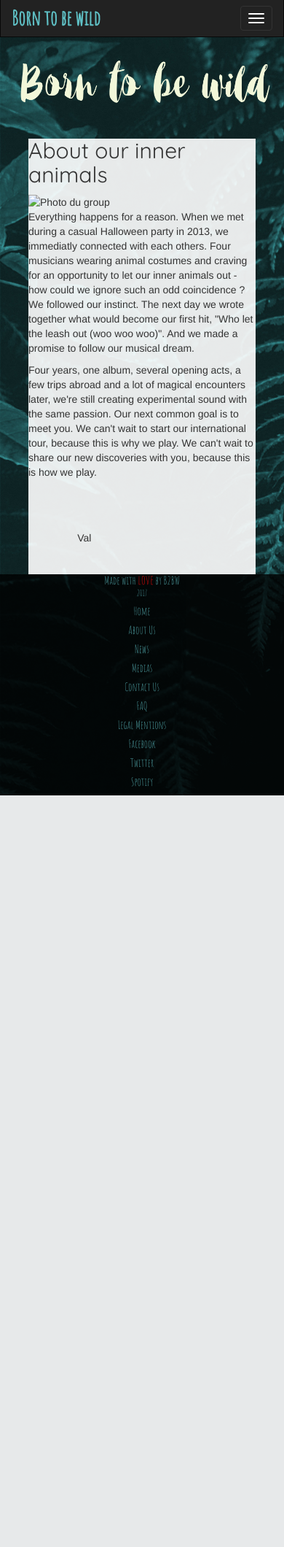
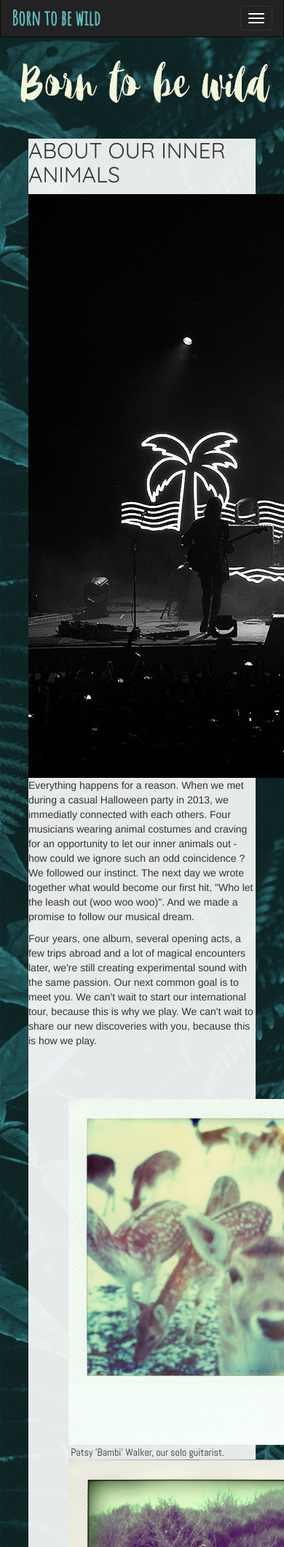
Before and after one commit to bornToBeWild/b2bw, a PHP site: page /legroupe.php in a window 390 px wide; the page is wider, and only the part inside the window is pictured. Shown: the part 57-2177 px from the top of that part at 73% size. Before the commit the page ends 1147 px from the top of that part, so only its background shows below. Run offline with PHP 8.4, Linux system fonts and the light colour scheme; some libraries are stand-ins or nearby versions.

Commit message:
Start to style the about file with pics and css

```diff
--- a/assets/css/style.css
+++ b/assets/css/style.css
@@ -202,6 +202,25 @@ div.hometube iframe {
 }
 
 
+/* **********ABOUT********** */
+
+.theband h2 {
+	font-family: 'Quicksand', sans-serif;
+	font-size: 1.9;
+}
+
+.col_member img {
+	width: 400px;
+}
+
+.col_member figcaption {
+	font-family: 'Abel', sans-serif;
+	font-size: 1em;
+	text-align: center;
+}
+
+
+
 /*  Footer */
 
 
--- a/legroupe.php
+++ b/legroupe.php
@@ -8,8 +8,8 @@
 
   <div class="white_box">
     <section class="theband">
-	    <h2>About our inner animals</h2>
-		<img src="" alt="Photo du group">
+	    <h2>ABOUT OUR INNER ANIMALS</h2>
+		<img src="assets/pictures/members/theband.jpg" alt="Photo du group">
   	</section>
 
   	<section class="story">
@@ -17,41 +17,47 @@
   		<p>Four years, one album, several opening acts, a few trips abroad and a lot of magical encounters later, we're still creating experimental sound with the same passion. Our next common goal is to meet you. We can't wait to start our international tour, because this is why we play. We can't wait to share our new discoveries with you, because this is how we play.</p>
   	</section>
 
+  	<br />
+  	<br />
+  	<br />
 
   	<!-- The members -->
   	<section class="members">
 
-  		<div class="container">
 
   		<div class ="container container_custom">
 			<div class="row row_custom">
-				<div class="col-md-4 col-xs-offset-1 col-xs-10 col_member">
-					<figure class="member1">
-			  			<img src="" alt="">
-			  			<figcaption><br /></figcaption>
+				<div class="col-md-3 col-xs-offset-1 col-xs-10 col_member">
+					<figure>
+			  			<img src="assets/pictures/members/fawn.jpg" alt="">
+			  			<figcaption> Patsy 'Bambi' Walker, our solo guitarist.</figcaption>
 			  		</figure>
 				</div>
 
-				<div class="col-md-offset-4 col-xs-offset-1 col-xs-10 col_member">
-					<figure class="member2">
-			  			<img src="" alt="">
-				<figcaption>Val </figcaption>
-				</figure>
+				<div class="col-md-offset-2 col-md-3 col-xs-offset-1 col-xs-10 col_member">
+			  		<figure>
+			  			<img src="assets/pictures/members/ane-pola.jpg" alt="">
+			  			<figcaption>Claire 'Eeyore' Temple, our drummer.</figcaption>
+			  		</figure>
 				</div>
 			</div>
 
+
+			<br />
+			<br />
+
 			<div class="row row_custom">
-				<div class="col-md-4 col-xs-offset-1 col-xs-10 col_member">
-					<figure class="member3">
-			  			<img src="" alt="">
-			  			<figcaption></figcaption>
+				<div class="col-md-3 col-xs-offset-1 col-xs-10 col_member">
+					<figure>
+			  			<img src="assets/pictures/members/cat-polaroid.jpg" alt="">
+			  			<figcaption>Misty 'Duchess' Knight, our singer.</figcaption>
 			  		</figure>
 				</div>
 
-				<div class="col-md-offset-4 col-xs-offset-1 col-xs-10 col_member">
-					<figure class="member4">
-			  			<img src="" alt="">
-			  			<figcaption></figcaption>
+				<div class="col-md-offset-2 col-md-3 col-xs-offset-1 col-xs-10 col_member">
+					<figure>
+			  			<img src="assets/pictures/members/truc-polaroid.jpeg" alt="">
+			  			<figcaption>Jessica 'Sleepy' Jones, our bassist.</figcaption>
 			  		</figure>
 				</div>
 			</div>
@@ -60,6 +66,10 @@
 	  	</div>
 
   	</section>
+
+  	<br />
+  	<br />
+  	<br />
 
   </div>
 
```
Also changed, not shown: assets/pictures/members/fawn.jpg (renamed from assets/pictures/members/deer-pola.jpg), assets/pictures/members/theband.jpg (added).
